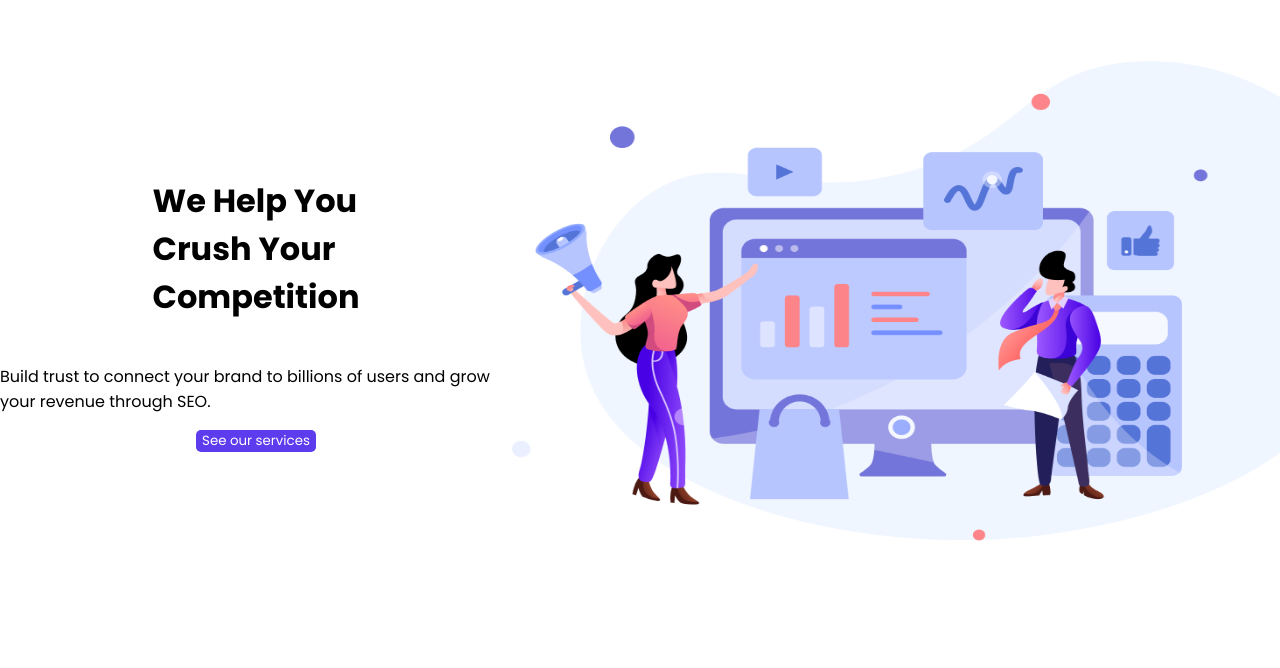
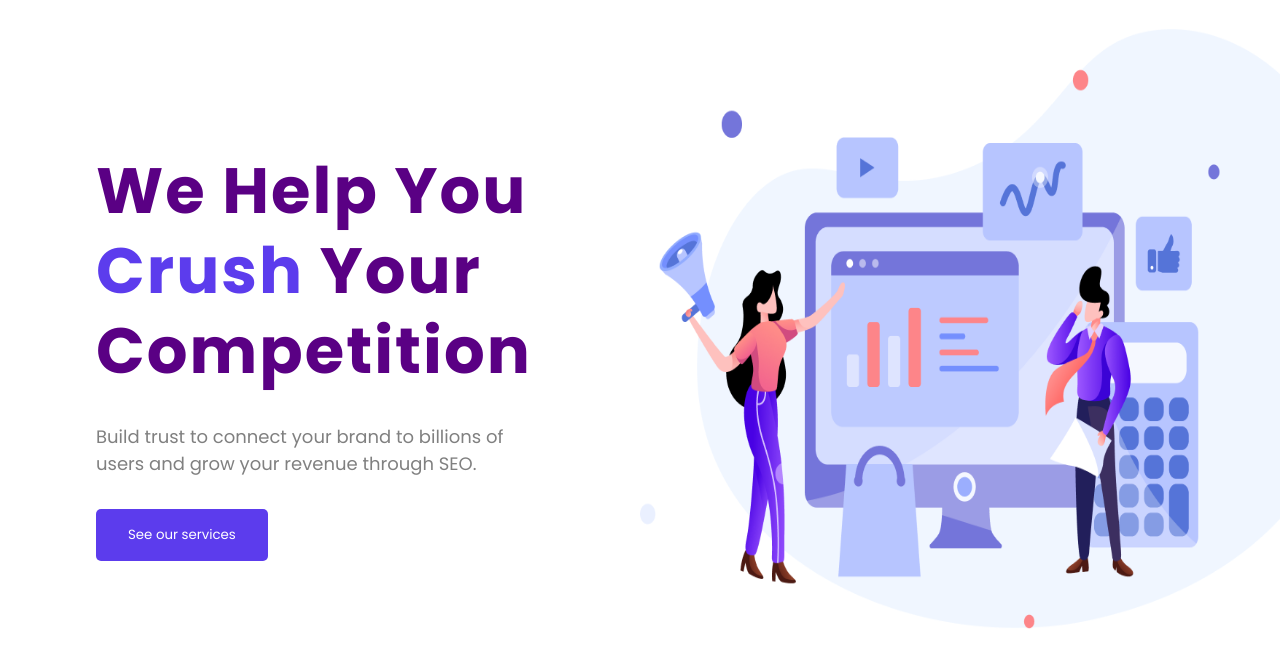
Before and after one commit to omang-morekar/project-4, a website: page index.html in a window 1280 px wide. Shown: the part 92-760 px from the top of the page. Drawn offline with Linux system fonts and the light colour scheme.

Commit message:
ready to deploy

```diff
--- a/index.html
+++ b/index.html
@@ -42,13 +42,12 @@
           <!-- Left text -->
           <div>
             <h1 class="heading-text">
-              We Help You<br />
-              <span>Crush</span> Your<br />
-              Competition
+              We Help You
+              <span>Crush</span> Your Competition
             </h1>
             <p class="description">
-              Build trust to connect your brand to billions of users and grow
-              your revenue through SEO.
+              Build trust to connect your brand to billions of<br />
+              users and grow your revenue through SEO.
             </p>
             <button class="nav-button btn">See our services</button>
           </div>
--- a/style.css
+++ b/style.css
@@ -75,7 +75,7 @@ img[alt="brand-logo"] {
 
 section[aria-label="banner"] {
   flex-basis: 80%;
-  margin-top: 4rem;
+  margin-top: 2rem;
 }
 
 .banner-container {
@@ -90,25 +90,44 @@ section[aria-label="banner"] {
   flex-basis: 40%;
   display: flex;
   flex-direction: column;
-  align-items: center;
-  justify-content: center;
+  align-items: flex-start;
+  justify-content: flex-start;
+  margin-left: 6rem;
 }
 
 .heading-text {
-  font-size: 2rem;
+  font-size: 4rem;
+  line-height: 5rem;
+  color: #5a0084;
+  letter-spacing: 2px;
+  margin-bottom: 0;
+}
+
+.heading-text > span {
+  color: #5c3ced;
+}
+
+.description {
+  color: gray;
+  font-size: 1.125rem;
+  margin: 2rem 0;
+}
+
+.btn {
+  padding: 1rem 2rem;
 }
 
 /* ~ RIGHT */
 
 .banner-container > div:last-child {
-  /* flex-basis: 60%; */
+  flex-basis: 60%;
   display: flex;
   justify-content: flex-end;
   align-items: center;
 }
 
 img[alt="illustration"] {
-  width: 60vw;
-  height: 60vh;
+  width: 50vw;
+  height: 75vh;
   /* display: inline; */
 }
```
